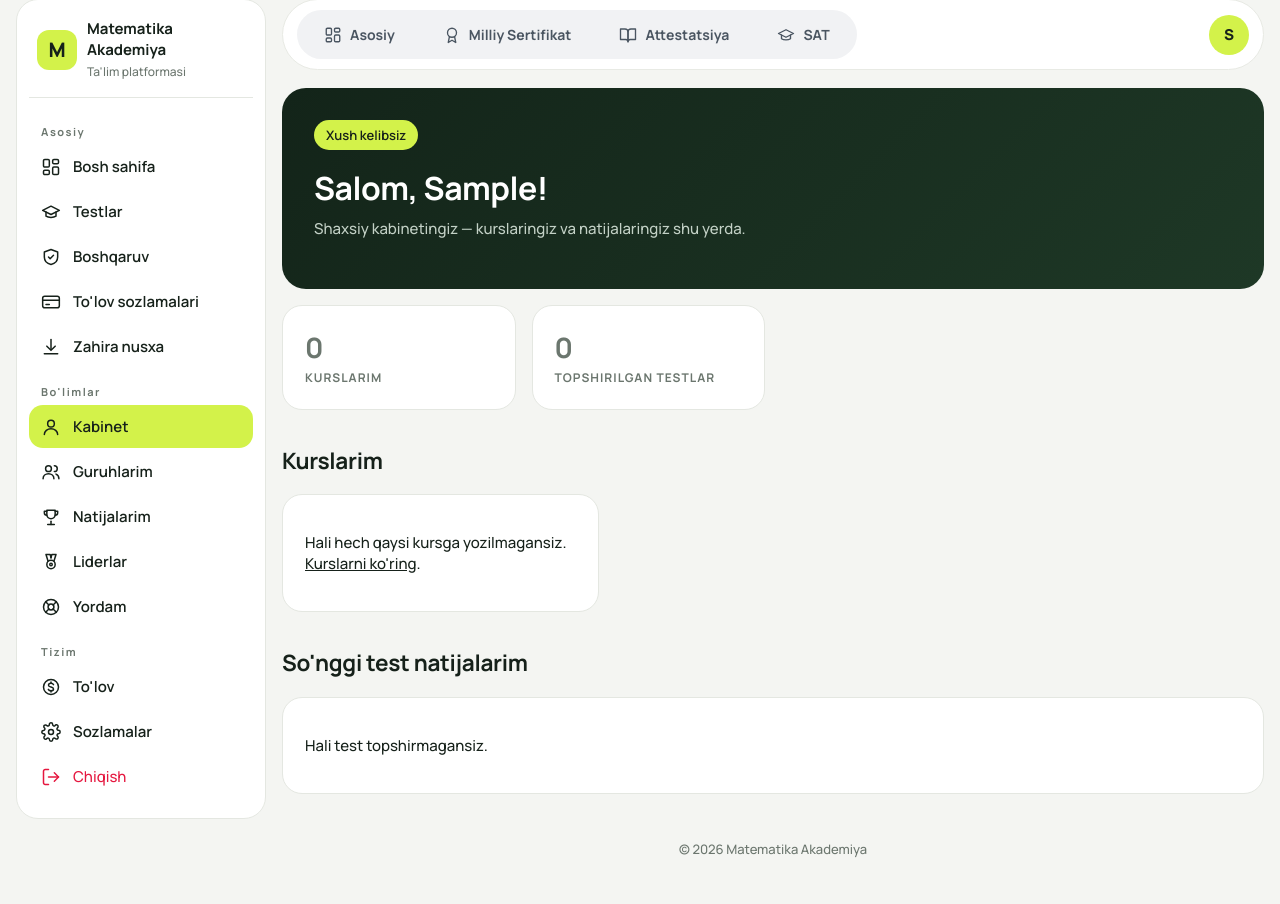
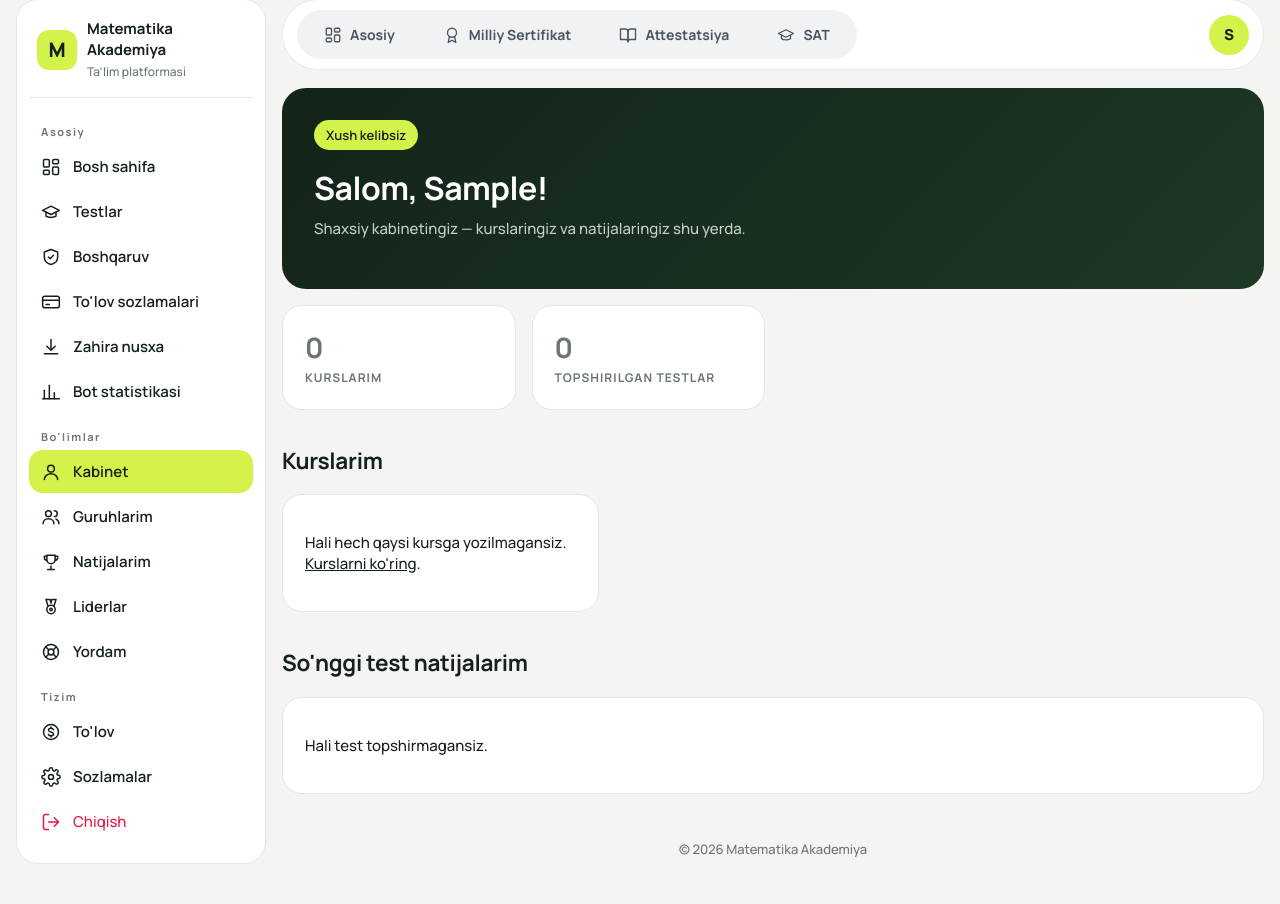
Before and after one commit to rahimjonovabdullo/matematika-akademiya, a Django app: page /kabinet/ in a window 1280 px wide. Shown: the part 17-921 px from the top of the page. Run offline with Django 5.2, Linux system fonts and the light colour scheme; the visitor is signed in with stand-in values (Sample User, id 1); data that the repository does not hold is empty.

Commit message:
Update navigation links for user roles

```diff
--- a/templates/base.html
+++ b/templates/base.html
@@ -29,10 +29,11 @@
     <a class="nav {% if request.resolver_match.url_name == 'home' %}on{% endif %}" href="{% url 'home' %}"><svg class="ni" viewBox="0 0 24 24" aria-hidden="true"><rect x="3" y="3" width="7" height="9" rx="1.5"/><rect x="14" y="3" width="7" height="5" rx="1.5"/><rect x="14" y="12" width="7" height="9" rx="1.5"/><rect x="3" y="16" width="7" height="5" rx="1.5"/></svg>Bosh sahifa</a>
     <a class="nav {% if request.resolver_match.url_name == 'tests_list' %}on{% endif %}" href="{% url 'tests_list' %}"><svg class="ni" viewBox="0 0 24 24" aria-hidden="true"><path d="M22 10 12 5 2 10l10 5 10-5z"/><path d="M6 12v5c3 2 9 2 12 0v-5"/></svg>Testlar</a>
     {% if user.is_staff %}
-    <a class="nav {% if request.path|slice:':11' == '/boshqaruv/' and request.resolver_match.url_name != 'manage_payment' %}on{% endif %}" href="{% url 'manage_courses' %}"><svg class="ni" viewBox="0 0 24 24" aria-hidden="true"><path d="M12 3l8 3v6c0 5-3.5 8-8 9-4.5-1-8-4-8-9V6l8-3z"/><path d="M9 12l2 2 4-4"/></svg>Boshqaruv</a>
+    <a class="nav {% if request.path|slice:':11' == '/boshqaruv/' and request.resolver_match.url_name != 'manage_payment' and request.resolver_match.url_name != 'manage_bot_stats' %}on{% endif %}" href="{% url 'manage_courses' %}"><svg class="ni" viewBox="0 0 24 24" aria-hidden="true"><path d="M12 3l8 3v6c0 5-3.5 8-8 9-4.5-1-8-4-8-9V6l8-3z"/><path d="M9 12l2 2 4-4"/></svg>Boshqaruv</a>
     <a class="nav {% if request.resolver_match.url_name == 'manage_payment' %}on{% endif %}" href="{% url 'manage_payment' %}"><svg class="ni" viewBox="0 0 24 24" aria-hidden="true"><rect x="2" y="5" width="20" height="14" rx="2.5"/><path d="M2 10h20"/><path d="M6 15h4"/></svg>To'lov sozlamalari</a>
     {% if user.is_superuser %}
     <a class="nav" href="{% url 'download_backup' %}"><svg class="ni" viewBox="0 0 24 24" aria-hidden="true"><path d="M12 3v12"/><path d="M7 11l5 5 5-5"/><path d="M4 20h16"/></svg>Zahira nusxa</a>
+    <a class="nav {% if request.resolver_match.url_name == 'manage_bot_stats' %}on{% endif %}" href="{% url 'manage_bot_stats' %}"><svg class="ni" viewBox="0 0 24 24" aria-hidden="true"><path d="M4 20V10"/><path d="M10 20V4"/><path d="M16 20v-7"/><path d="M22 20H2"/></svg>Bot statistikasi</a>
     {% endif %}
     {% endif %}
     <div class="grp">Bo'limlar</div>
```
